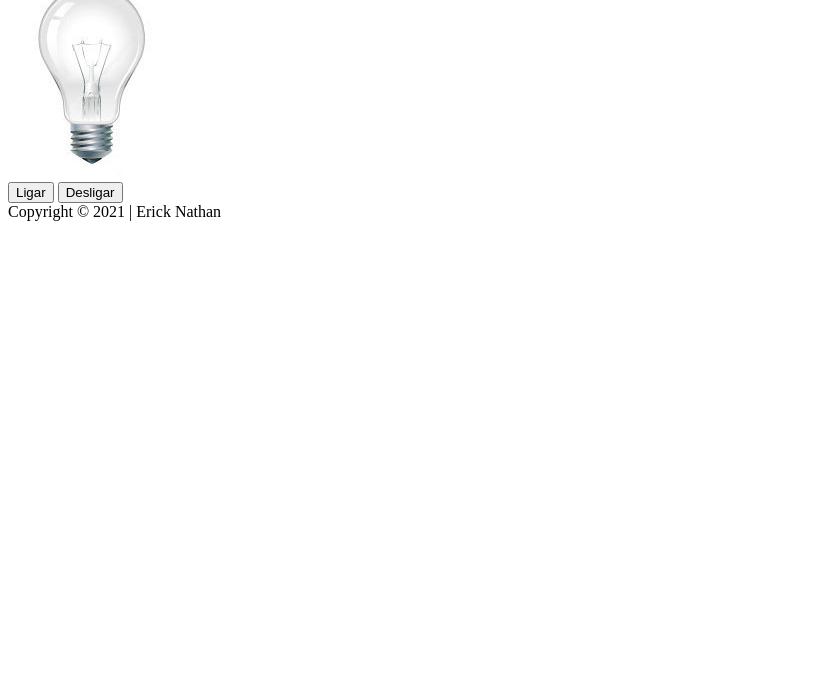
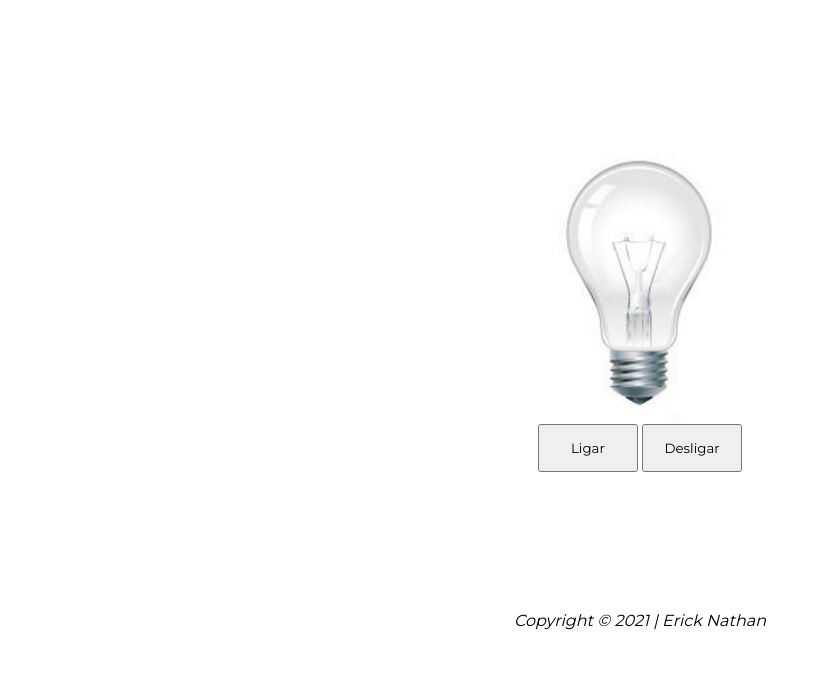
Before and after one commit to ericknathan/vanilla-js-lamp, a plain HTML site: page index.html in a window 1280 px wide. Shown: the part 122-800 px from the top of the page, without its empty margins (0-821 px from the left). Drawn offline with Linux system fonts and the light colour scheme.

Commit message:
:construction: Finished styling

```diff
--- a/index.html
+++ b/index.html
@@ -4,6 +4,7 @@
     <meta charset="UTF-8">
     <meta http-equiv="X-UA-Compatible" content="IE=edge">
     <meta name="viewport" content="width=device-width, initial-scale=1.0">
+    <link rel="stylesheet" href="./styles.css">
     <title>Vanilla Javascript Lamp</title>
 </head>
 <body>
--- /dev/null
+++ b/styles.css
@@ -0,0 +1,53 @@
+@import url('https://fonts.googleapis.com/css2?family=Montserrat:wght@400;600;800&display=swap');
+
+* {
+    margin: 0;
+    padding: 0;
+    box-sizing: border-box;
+    font-family: 'Montserrat', sans-serif;
+}
+
+body {
+    width: 100vw;
+    height: 100vh;
+    display: flex;
+    flex-direction: column;
+    justify-content: center;
+    align-items: center;
+    padding: 48px;
+}
+
+header h1 {
+    font-size: 48px;
+}
+
+main {
+    flex-grow: 1;
+    display: flex;
+    flex-direction: column;
+    justify-content: center;
+    align-items: center;
+}
+
+main img {
+    cursor: pointer;
+    height: 300px;
+}
+
+.breaked {
+    cursor: default;
+}
+
+button {
+    height: 48px;
+    width: 100px;
+    cursor: pointer;
+}
+
+button[disabled] {
+    cursor: not-allowed;
+}
+
+footer {
+    font-style: italic;
+}
```
